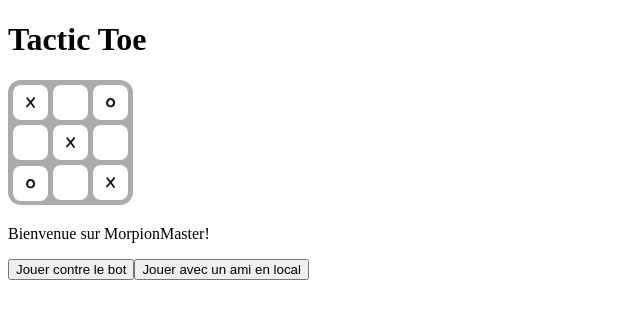
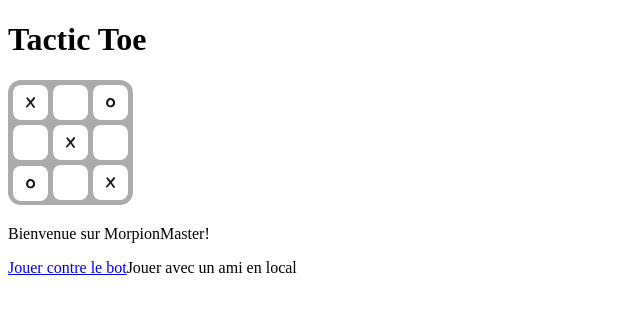
Before and after one commit to cedricrighi/tic-tac-toe, an Angular app: page / in a window 1280 px wide. Shown: the top 318 px of the page, without its empty margins (0-640 px from the left). Built offline with nearby package versions, Linux system fonts and the light colour scheme.

Commit message:
feat: create ng component for games against bot

```diff
--- a/src/app/app.routes.ts
+++ b/src/app/app.routes.ts
@@ -1,9 +1,14 @@
 import type { Routes } from '@angular/router';
 import { HomeComponent } from './home/home.component';
+import { GamevsbotComponent } from './gamevsbot/gamevsbot.component';
 
 export const routes: Routes = [
   {
     path: '',
     component: HomeComponent,
   },
+  {
+    path: 'vsbot',
+    component: GamevsbotComponent,
+  },
 ];
--- /dev/null
+++ b/src/app/gamevsbot/gamevsbot.component.html
@@ -0,0 +1 @@
+<p>gamevsbot works!</p>
--- a/src/app/home/home.component.html
+++ b/src/app/home/home.component.html
@@ -1,6 +1,6 @@
 <section class="landing-page-container">
   <img src="/landing-page-img.svg" alt="" />
   <p>Bienvenue sur MorpionMaster!</p>
-  <button type="button">Jouer contre le bot</button>
-  <button type="button">Jouer avec un ami en local</button>
+  <a routerLink="/vsbot">Jouer contre le bot</a>
+  <a>Jouer avec un ami en local</a>
 </section>
--- a/src/app/home/home.component.ts
+++ b/src/app/home/home.component.ts
@@ -1,9 +1,11 @@
 import { Component } from '@angular/core';
+import { RouterLink } from '@angular/router';
 
 @Component({
   selector: 'app-home',
-  imports: [],
+  standalone: true,
+  imports: [RouterLink],
   templateUrl: './home.component.html',
-  styleUrl: './home.component.css',
+  styleUrls: ['./home.component.css'],
 })
 export class HomeComponent {}
```
Also changed, not shown: src/app/gamevsbot/gamevsbot.component.ts (added, +11 -0 lines), src/app/gamevsbot/gamevsbot.component.css (added), 1 other file (tests, documents, lock files or other folders).
